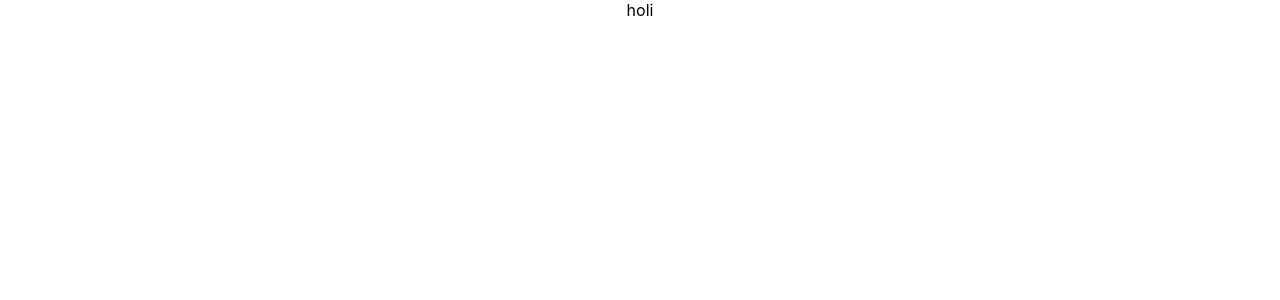
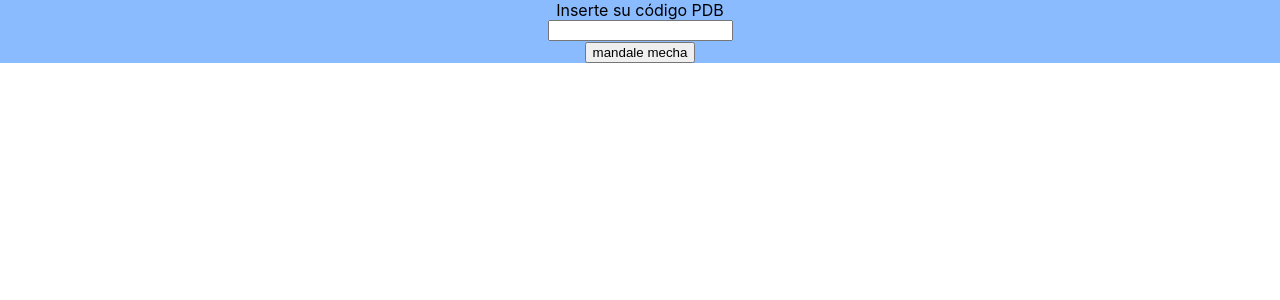
Before and after one commit to BioinformaticaUNQ/bioinformatica, a React (Create React App) app in the folder tpfinal/frontend/: page / in a window 1280 px wide. Shown: the top 300 px of the page. Built offline with nearby package versions, Linux system fonts and the light colour scheme.

Commit message:
Agrego react router. Agrego input para el codigo PDB

```diff
--- a/tpfinal/frontend/package.json
+++ b/tpfinal/frontend/package.json
@@ -7,8 +7,10 @@
     "@testing-library/react": "^11.1.2",
     "@testing-library/user-event": "^12.2.2",
     "axios": "^0.21.0",
+    "node-sass": "^4.14.1",
     "react": "^17.0.1",
     "react-dom": "^17.0.1",
+    "react-router-dom": "^5.2.0",
     "react-scripts": "4.0.0",
     "web-vitals": "^0.2.4"
   },
--- a/tpfinal/frontend/src/App.js
+++ b/tpfinal/frontend/src/App.js
@@ -1,11 +1,17 @@
 import './App.css';
 import React from "react";
+import {BrowserRouter, Route, Switch} from "react-router-dom";
+import Homepage from "./pages/homepage/Homepage";
 
 function App() {
   return (
-    <div className="App">
-        holi
-    </div>
+      <BrowserRouter>
+          <Switch>
+              <Route exact
+                     path="/"
+                     render={() => <Homepage/>}></Route>
+          </Switch>
+      </BrowserRouter>
   );
 }
 
--- /dev/null
+++ b/tpfinal/frontend/src/pages/homepage/Homepage.js
@@ -0,0 +1,37 @@
+import {withRouter} from "react-router-dom";
+import React from "react";
+import './homepage.scss'
+
+class Homepage extends React.Component {
+    constructor(props) {
+        super(props);
+        this.state = {
+            codigoPDB: ''
+        }
+    }
+
+    actualizarCodigo = (nuevoCodigo) => {
+        this.setState({codigoPDB: nuevoCodigo})
+    }
+
+    render() {
+        return (
+            <div className='homepage'>
+                <div className='archivo-pdb'>
+
+                </div>
+                <div className='codigo-pdb'>
+                    <label>
+                        Inserte su código PDB
+                    </label>
+                    <input type="text" value={this.state.codigoPDB} id="codigo" name="codigo"
+                           onChange={(event) =>this.actualizarCodigo(event.target.value)} />
+                </div>
+                <div>
+                    <button>mandale mecha</button>
+                </div>
+            </div>
+        );
+    }
+}
+export default withRouter(Homepage);
--- /dev/null
+++ b/tpfinal/frontend/src/pages/homepage/homepage.scss
@@ -0,0 +1,15 @@
+.homepage {
+  width: 100%;
+  display: flex;
+  flex-direction: column;
+  align-items: center;
+  justify-content: center;
+  background-color: #8abbff;
+  min-height: -webkit-fill-available;
+
+  .codigo-pdb {
+    display: flex;
+    flex-direction: column;
+    align-items: center;
+  }
+}
```
